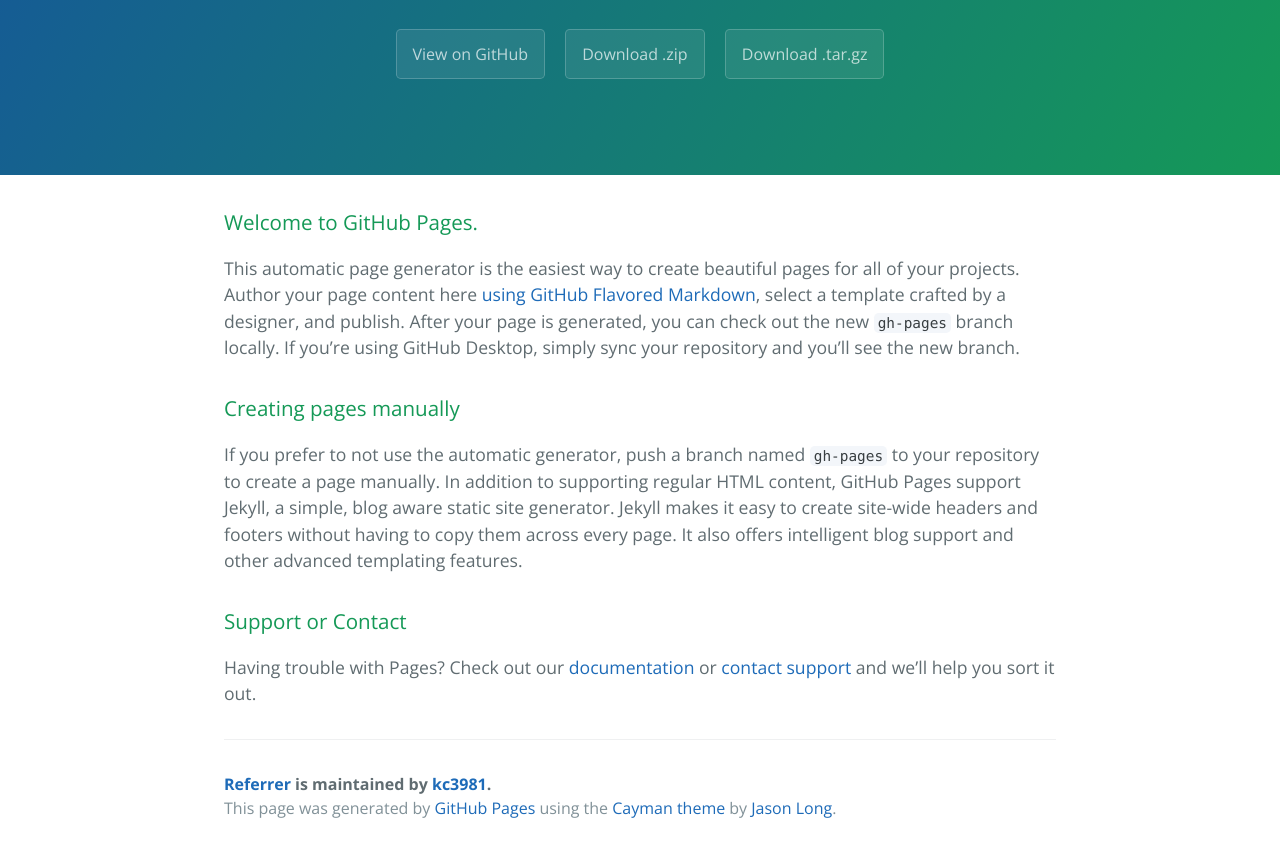
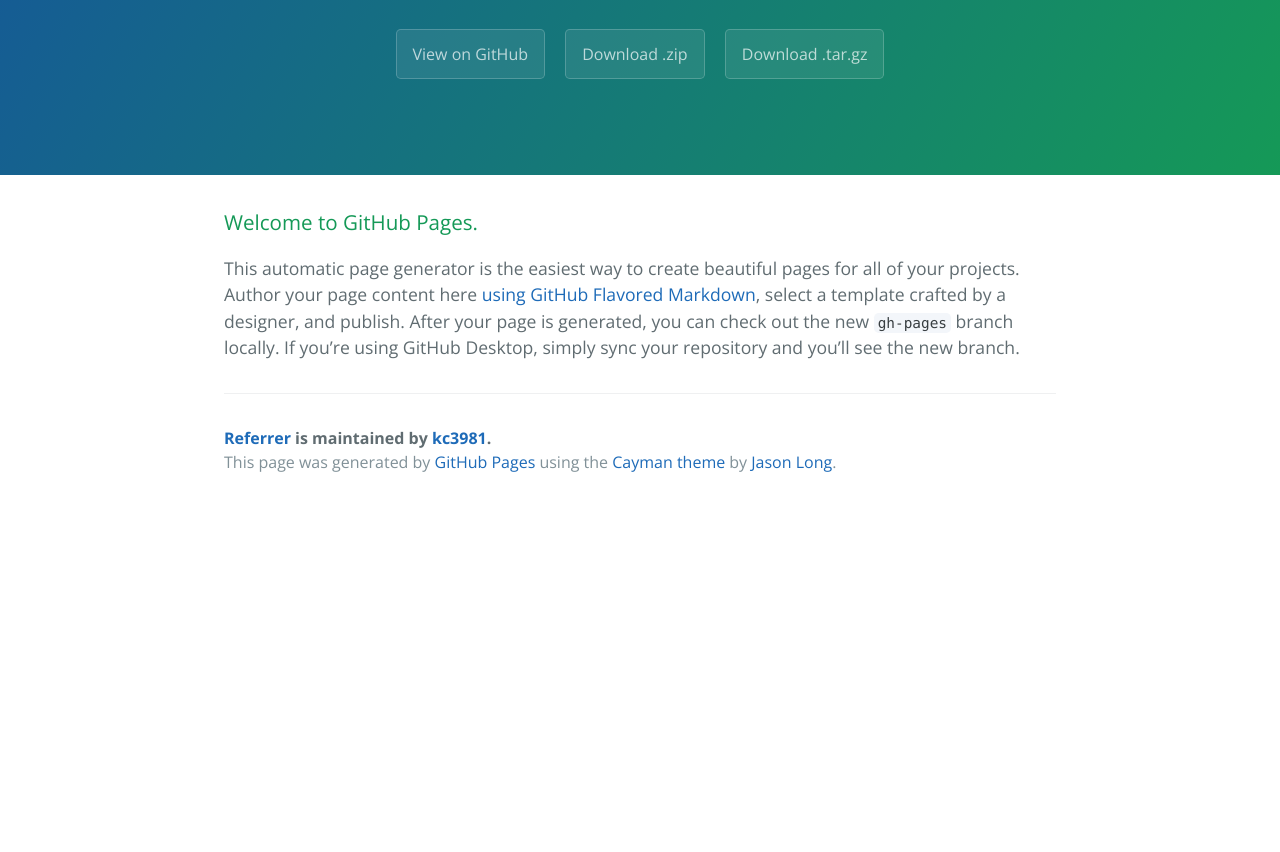
Before and after one commit to kc3981/referrer, a plain HTML site: page index.html in a window 1280 px wide. Shown: the part 208-1060 px from the top of the page. After the commit the page ends 800 px from the top, so only its background shows below. Drawn offline with nearby package versions, Linux system fonts and the light colour scheme.

Commit message:
Create gh-pages branch via GitHub

```diff
--- a/index.html
+++ b/index.html
@@ -24,16 +24,6 @@
 
 <p>This automatic page generator is the easiest way to create beautiful pages for all of your projects. Author your page content here <a href="https://guides.github.com/features/mastering-markdown/">using GitHub Flavored Markdown</a>, select a template crafted by a designer, and publish. After your page is generated, you can check out the new <code>gh-pages</code> branch locally. If you’re using GitHub Desktop, simply sync your repository and you’ll see the new branch.</p>
 
-<h3>
-<a id="creating-pages-manually" class="anchor" href="#creating-pages-manually" aria-hidden="true"><span class="octicon octicon-link"></span></a>Creating pages manually</h3>
-
-<p>If you prefer to not use the automatic generator, push a branch named <code>gh-pages</code> to your repository to create a page manually. In addition to supporting regular HTML content, GitHub Pages support Jekyll, a simple, blog aware static site generator. Jekyll makes it easy to create site-wide headers and footers without having to copy them across every page. It also offers intelligent blog support and other advanced templating features.</p>
-
-<h3>
-<a id="support-or-contact" class="anchor" href="#support-or-contact" aria-hidden="true"><span class="octicon octicon-link"></span></a>Support or Contact</h3>
-
-<p>Having trouble with Pages? Check out our <a href="https://help.github.com/pages">documentation</a> or <a href="https://github.com/contact">contact support</a> and we’ll help you sort it out.</p>
-
       <footer class="site-footer">
         <span class="site-footer-owner"><a href="https://github.com/kc3981/referrer">Referrer</a> is maintained by <a href="https://github.com/kc3981">kc3981</a>.</span>
 
--- a/params.json
+++ b/params.json
@@ -1 +1 @@
-{"name":"Referrer","tagline":"Blabla","body":"### Welcome to GitHub Pages.\r\nThis automatic page generator is the easiest way to create beautiful pages for all of your projects. Author your page content here [using GitHub Flavored Markdown](https://guides.github.com/features/mastering-markdown/), select a template crafted by a designer, and publish. After your page is generated, you can check out the new `gh-pages` branch locally. If you’re using GitHub Desktop, simply sync your repository and you’ll see the new branch.\r\n\r\n### Creating pages manually\r\nIf you prefer to not use the automatic generator, push a branch named `gh-pages` to your repository to create a page manually. In addition to supporting regular HTML content, GitHub Pages support Jekyll, a simple, blog aware static site generator. Jekyll makes it easy to create site-wide headers and footers without having to copy them across every page. It also offers intelligent blog support and other advanced templating features.\r\n\r\n\r\n\r\n### Support or Contact\r\nHaving trouble with Pages? Check out our [documentation](https://help.github.com/pages) or [contact support](https://github.com/contact) and we’ll help you sort it out.\r\n","google":"","note":"Don't delete this file! It's used internally to help with page regeneration."}
+{"name":"Referrer","tagline":"Blabla","body":"### Welcome to GitHub Pages.\r\nThis automatic page generator is the easiest way to create beautiful pages for all of your projects. Author your page content here [using GitHub Flavored Markdown](https://guides.github.com/features/mastering-markdown/), select a template crafted by a designer, and publish. After your page is generated, you can check out the new `gh-pages` branch locally. If you’re using GitHub Desktop, simply sync your repository and you’ll see the new branch.","google":"","note":"Don't delete this file! It's used internally to help with page regeneration."}
```
